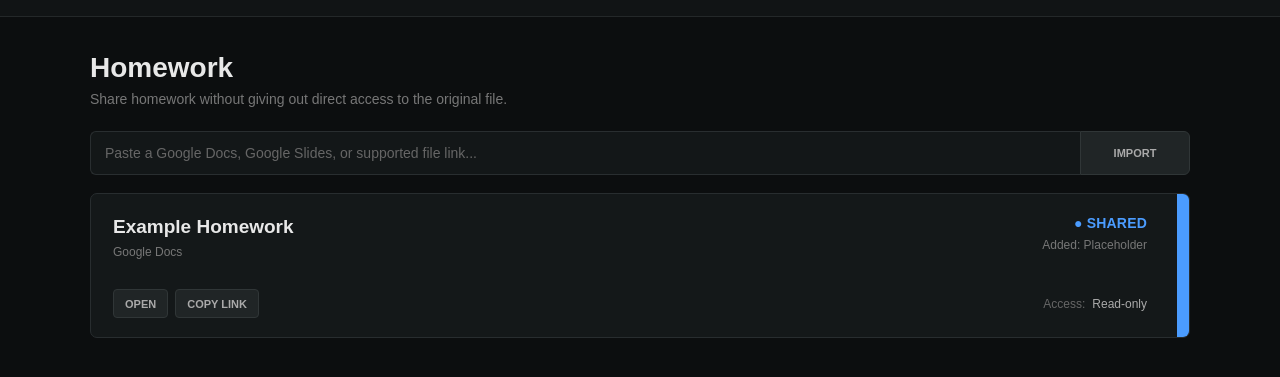
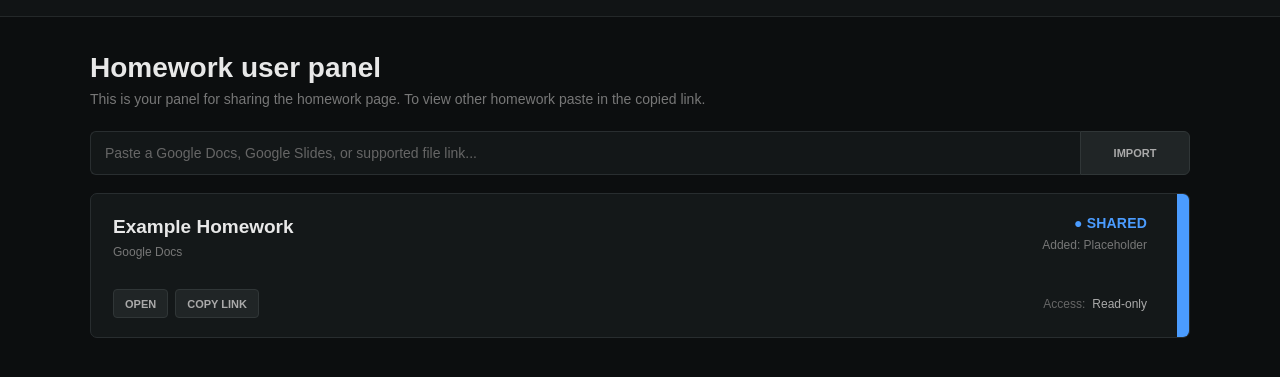
Before and after one commit to HipeopleH/wcao-homework, a plain HTML site: page index.html in a window 1280 px wide. Shown: the part 55-432 px from the top of the page. Drawn offline with Linux system fonts and the light colour scheme.

Commit message:
Update index.html

```diff
--- a/index.html
+++ b/index.html
@@ -437,8 +437,8 @@
 <main>
 
     <div class="page-title">
-        <h1>Homework</h1>
-        <p>Share homework without giving out direct access to the original file.</p>
+        <h1>Homework user panel</h1>
+        <p>This is your panel for sharing the homework page. To view other homework paste in the copied link.</p>
     </div>
 
 
```
